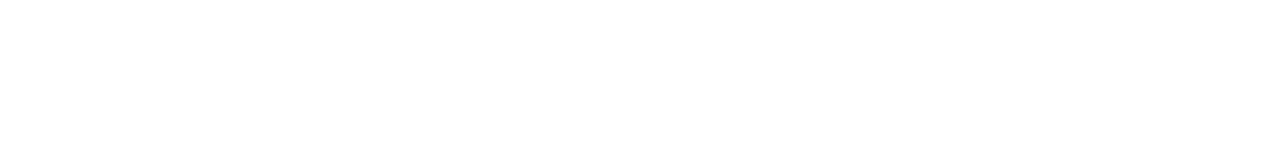
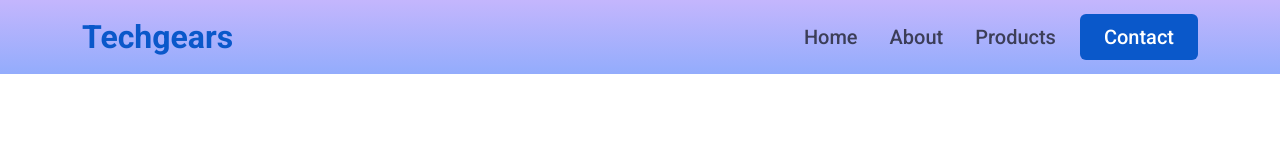
Before and after one commit to fmfahath/bootstrap_techgears, a plain HTML site: page index.html in a window 1280 px wide. Drawn offline with nearby package versions, Linux system fonts and the light colour scheme.

Commit message:
navbar added

```diff
--- a/index.html
+++ b/index.html
@@ -17,6 +17,41 @@
 
 <body>
 
+    <header>
+        <!-- navbar---------------- -->
+        <nav class="navbar navbar-expand-lg">
+            <div class="container">
+                <a class="navbar-brand fw-bold fs-2" href="#">Techgears</a>
+                <button class="navbar-toggler" type="button" data-bs-toggle="collapse"
+                    data-bs-target="#navbarSupportedContent" aria-controls="navbarSupportedContent"
+                    aria-expanded="false" aria-label="Toggle navigation">
+                    <span class="navbar-toggler-icon"></span>
+                </button>
+                <div class="collapse navbar-collapse" id="navbarSupportedContent">
+                    <ul class="navbar-nav ms-auto mb-2 mb-lg-0">
+                        <li class="nav-item mx-2">
+                            <a class="nav-link fs-5 " aria-current="page" href="#">Home</a>
+                        </li>
+                        <li class="nav-item mx-2">
+                            <a class="nav-link fs-5 " aria-current="page" href="#">About</a>
+                        </li>
+                        <li class="nav-item mx-2">
+                            <a class="nav-link fs-5" href="#">Products</a>
+                        </li>
+                        <li class="nav-item">
+                            <a class="nav-link fs-5 btn btn-primary text-white px-4 py-2 ms-2" href="#">Contact</a>
+                        </li>
+                    </ul>
+                </div>
+            </div>
+        </nav>
+
+
+    </header>
+
+
+
+
 
 
     <script src="https://cdn.jsdelivr.net/npm/bootstrap@5.3.3/dist/js/bootstrap.bundle.min.js"
--- a/style.css
+++ b/style.css
@@ -4,3 +4,26 @@
     box-sizing: border-box;
     font-family: 'Roboto', sans-serif;
 }
+
+header {
+    background: linear-gradient(180deg, #c4b6fd, #93acfc);
+}
+
+.navbar-brand,
+.text-primary {
+    color: #0a58ca !important;
+}
+
+.nav-link {
+    font-weight: 500;
+}
+
+.btn-primary {
+    background-color: #0a58ca !important;
+    border: none;
+}
+
+.btn-primary:hover {
+    background-color: #257dfd !important;
+    border: none;
+}
```
